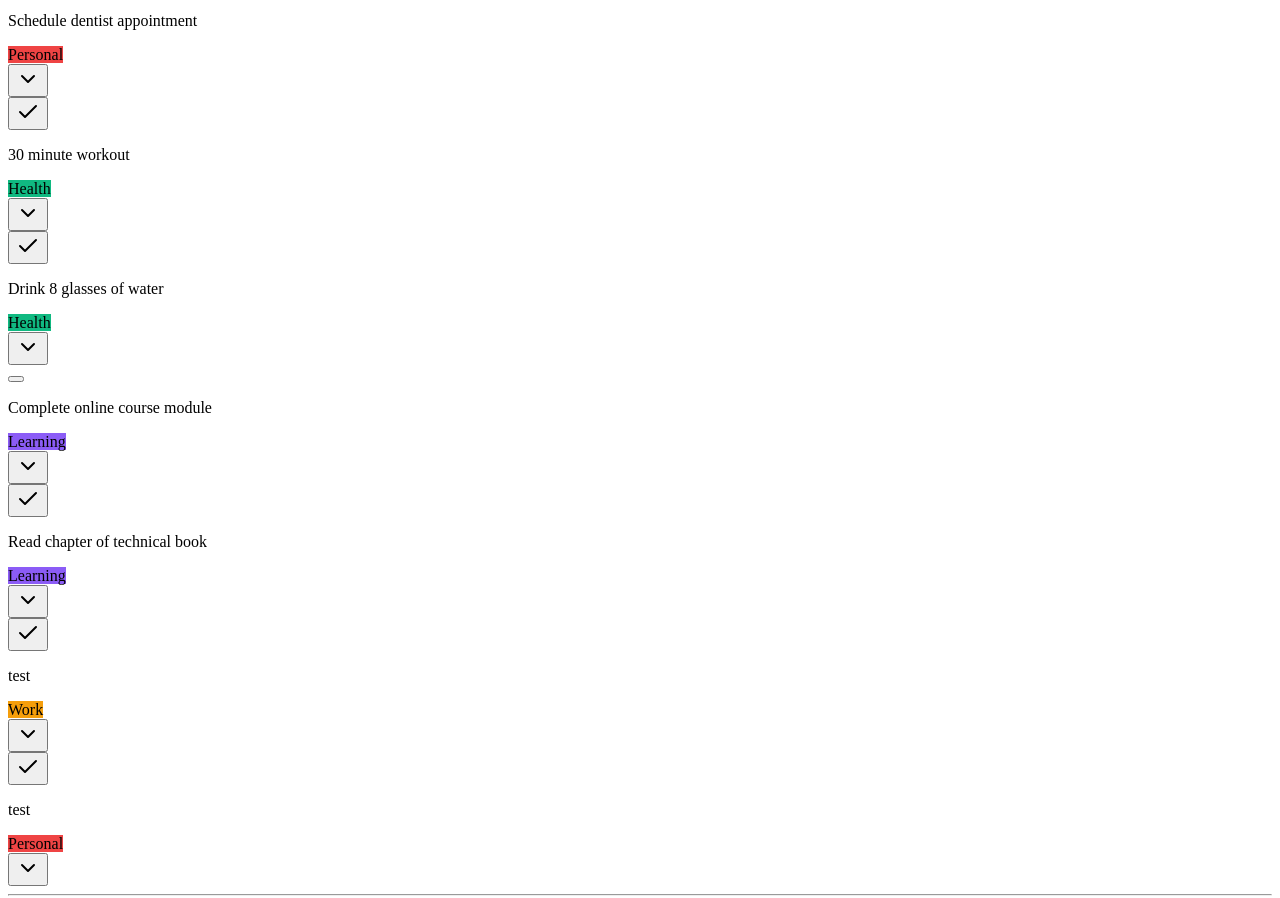
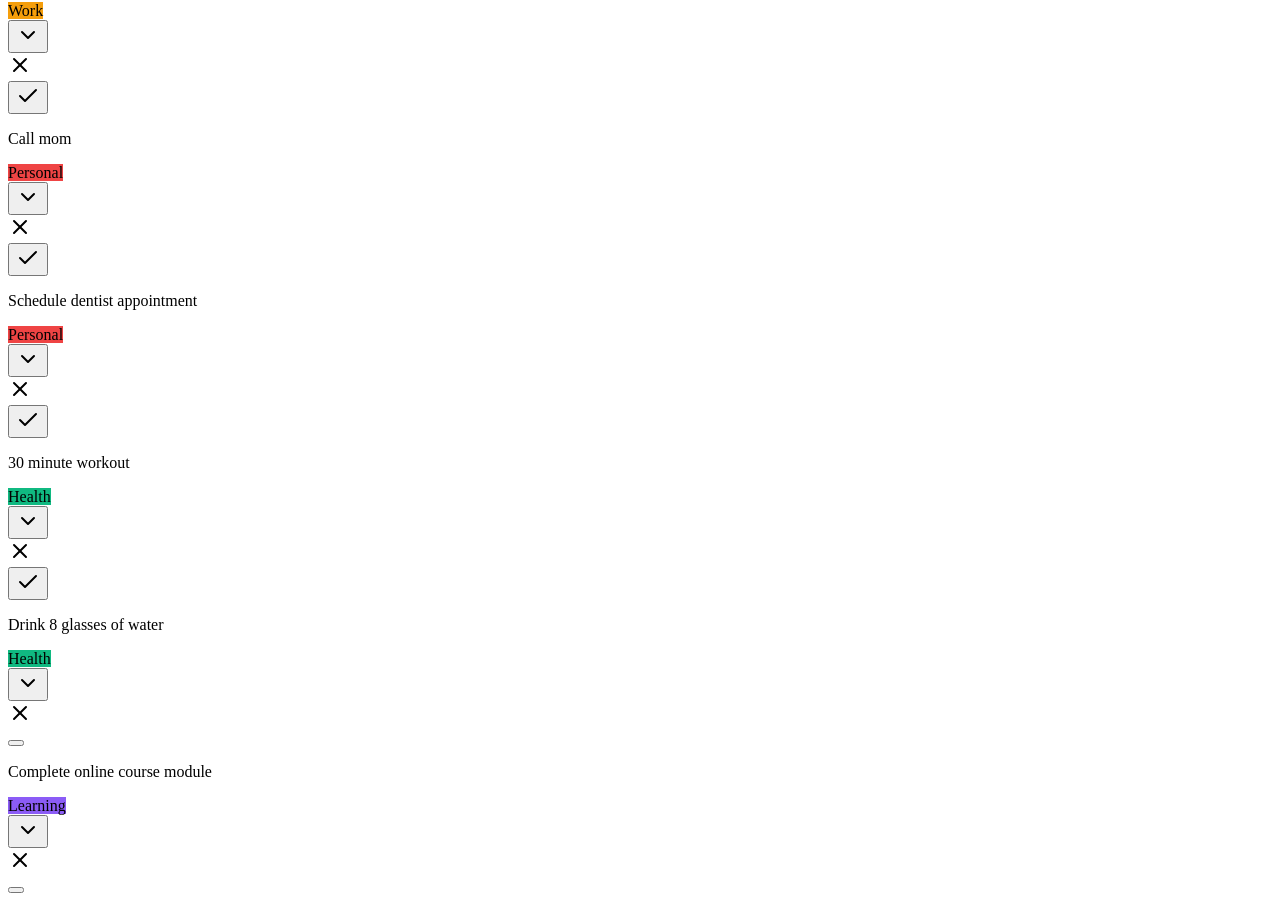
Before and after one commit to sjabloons/opdracht_shadcn, a React (Vite) app: page / in a window 1280 px wide. Shown: the part 1562-2460 px from the top of the page. Built offline with nearby package versions, Linux system fonts and the light colour scheme; data requests are answered from the project's data file.

Commit message:
8_RemoveTodo

```diff
--- a/db.json
+++ b/db.json
@@ -101,23 +101,9 @@
     {
       "id": "48",
       "text": "Read chapter of technical book",
-      "completed": true,
+      "completed": false,
       "category": "5",
       "description": "Read a chapter from a technical book for knowledge gain"
-    },
-    {
-      "id": "VEHneE-RwPDRSvy-Z7JOj",
-      "text": "test",
-      "category": "1",
-      "completed": true,
-      "description": ""
-    },
-    {
-      "id": "rLiXU-ZxoAUqFUkm1A_12",
-      "text": "test",
-      "category": "2",
-      "completed": true,
-      "description": ""
     }
   ],
   "categories": [
--- a/src/components/TodoList.tsx
+++ b/src/components/TodoList.tsx
@@ -1,10 +1,14 @@
-import { useGetTodosQuery, useToggleTodoMutation } from "@/store/todoApi";
+import {
+  useGetTodosQuery,
+  useToggleTodoMutation,
+  useRemoveTodoMutation,
+} from "@/store/todoApi";
 import { useGetCategoriesQuery } from "@/store/categorieApi";
 import { Checkbox } from "@/components/ui/checkbox";
 import { Badge } from "@/components/ui/badge";
 import { Category, Todo } from "@/types";
 import { toast } from "sonner";
-import { ChevronDown } from "lucide-react";
+import { ChevronDown, X } from "lucide-react";
 import {
   Collapsible,
   CollapsibleContent,
@@ -14,10 +18,15 @@ const TodoList = () => {
   const { data: todos } = useGetTodosQuery();
   const { data: categories } = useGetCategoriesQuery();
   const [toggleTodo] = useToggleTodoMutation();
+  const [removeTodo] = useRemoveTodoMutation();
 
   const handleToggleTodo = async (todo: Todo) => {
     await toggleTodo(todo).unwrap();
     toast.success("Todo updated");
+  };
+  const handleRemoveTodo = async (todo: Todo) => {
+    await removeTodo(todo).unwrap();
+    toast.success("Todo deleted");
   };
   return (
     <div className="flex flex-col gap-2">
@@ -30,7 +39,6 @@ const TodoList = () => {
                 handleToggleTodo(todo);
               }}
             />
-
             <p
               key={todo.id}
               className={`flex-1 ${todo.completed ? "line-through" : ""}`}
@@ -53,6 +61,7 @@ const TodoList = () => {
                 );
               })}
             </div>
+            <div>
               <Collapsible>
                 <CollapsibleTrigger>
                   <ChevronDown />
@@ -61,6 +70,10 @@ const TodoList = () => {
                   <p>{todo.description}</p>
                 </CollapsibleContent>
               </Collapsible>
+            </div>{" "}
+            <div>
+              <X onClick={() => handleRemoveTodo(todo)} />
+            </div>
           </div>
         </>
       ))}
--- a/src/store/todoApi.ts
+++ b/src/store/todoApi.ts
@@ -20,9 +20,20 @@ export const todoApi = createApi({
       }),
       invalidatesTags: ["Todo"],
     }),
+    removeTodo: builder.mutation<void, Todo>({
+      query: (todo) => ({
+        url: `/todos/${todo.id}`,
+        method: "DELETE",
+      }),
+      invalidatesTags: ["Todo"],
+    }),
   }),
 });
 
-export const { useGetTodosQuery, useToggleTodoMutation } = todoApi;
+export const {
+  useGetTodosQuery,
+  useToggleTodoMutation,
+  useRemoveTodoMutation,
+} = todoApi;
 
 export default todoApi;
```
Lines whose indentation alone changed are shown as unchanged.
